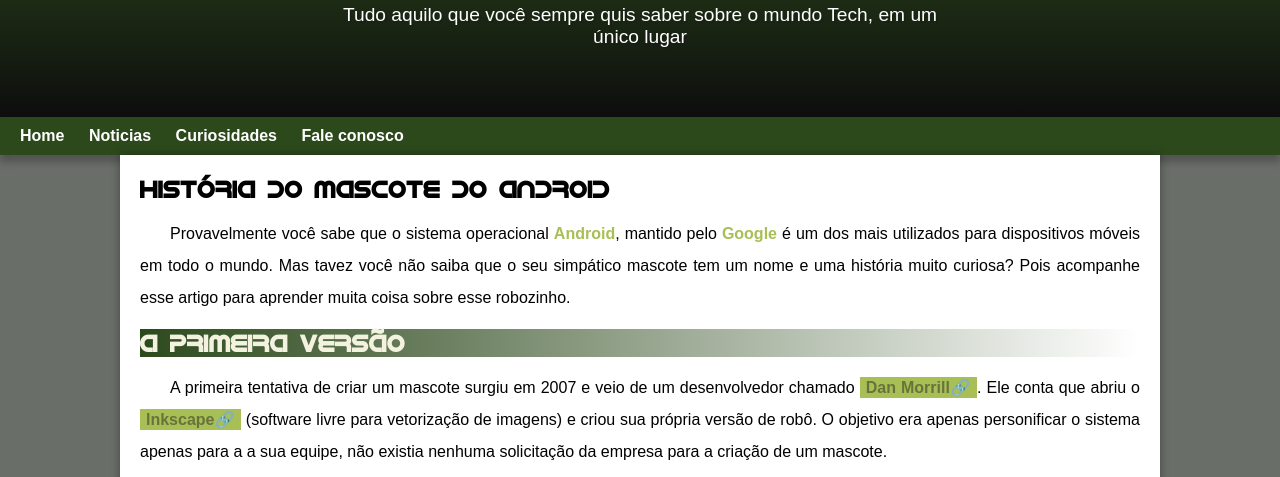
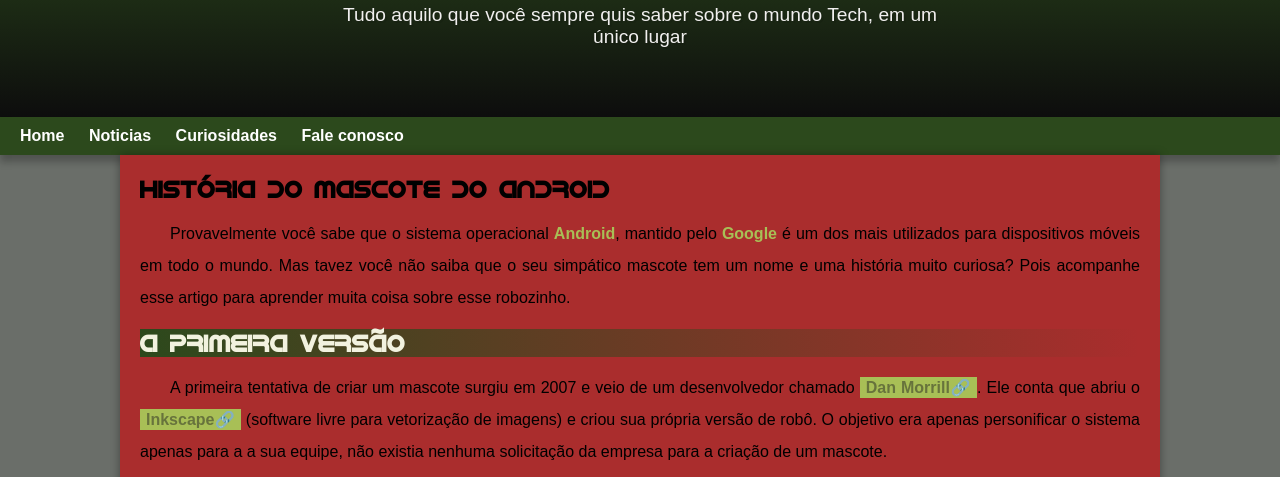
Before and after one commit to CarolineOliveiraSilva/projero-android, a plain HTML site: page Android.html in a window 1280 px wide. Shown: the part 113-590 px from the top of the page. Drawn offline with Linux system fonts and the light colour scheme.

Commit message:
Update style.css

```diff
--- a/estilo/style.css
+++ b/estilo/style.css
@@ -31,6 +31,7 @@
 body{
     background-color: #30352fb7;
     font-family: var(--fonte-padrao);
+
 }
 a.externo::after{
     content: '\1F517';
@@ -54,7 +55,7 @@ header > h1 {
 header >p{
     font-family: var(--fonte-padrao);
     font-size: 1.2em;
-    color: white;
+    color: rgb(241, 239, 239);
     font-size: 1.2em;
     max-width: 600px;
     padding-right: 10px;
@@ -85,7 +86,7 @@ main{
     margin: auto;
     margin-bottom: 30px;
     padding: 20px;
-    background-color: white;
+    background-color: rgb(170, 45, 45);
     box-shadow: 0px 0px 10px rgba(0, 0, 0, 0.363);
     border-bottom-left-radius: 10px;
     border-bottom-right-radius: 10px;
```
